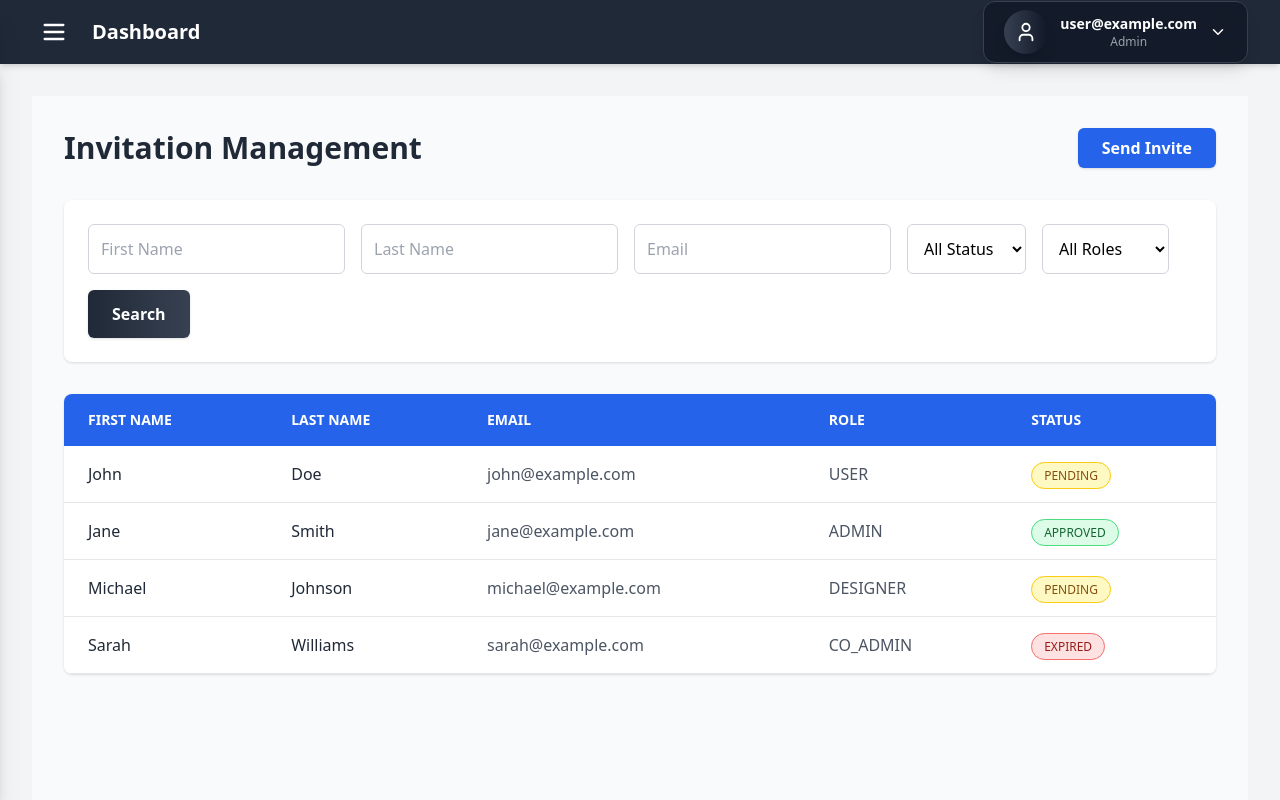
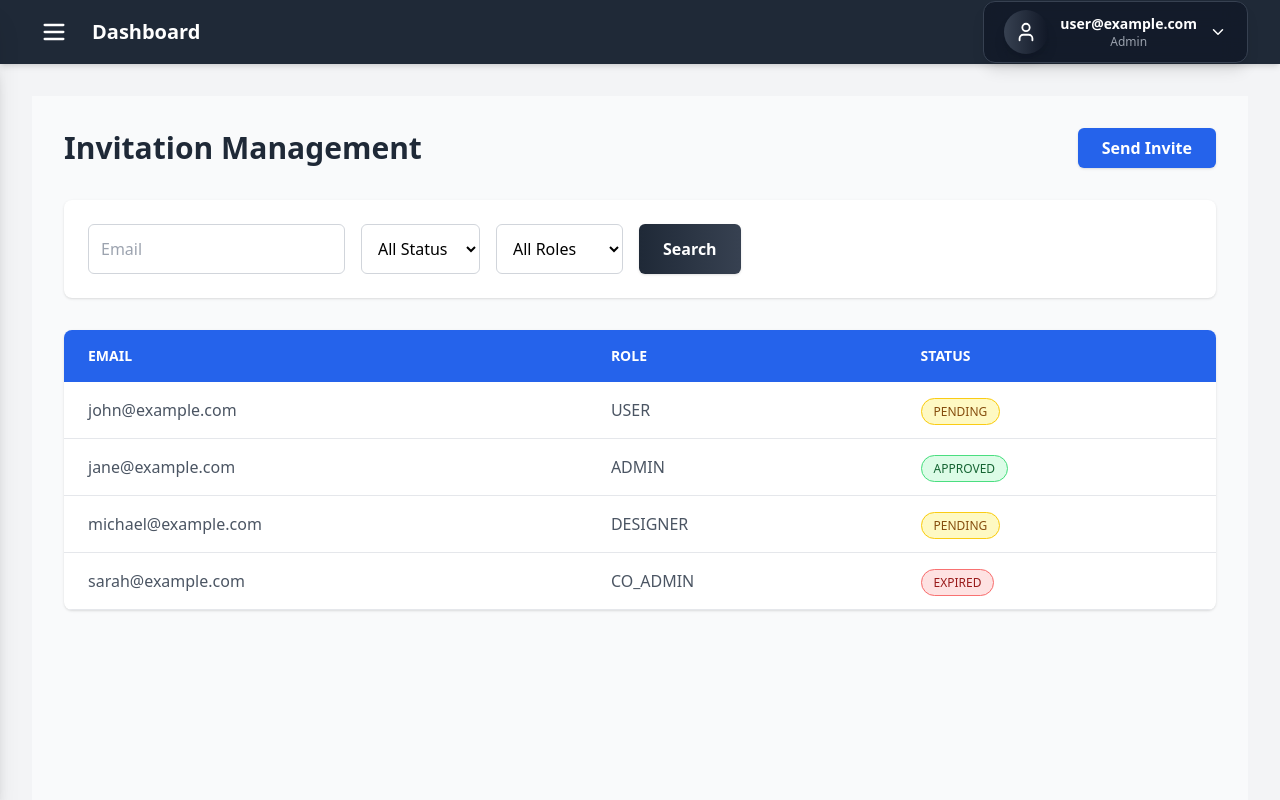
Before and after one commit to anishshet/Frontend, a React (Vite) app: page /invitations in a window 1280 px wide. Built offline with nearby package versions, Linux system fonts and the light colour scheme.

Commit message:
Removed firstname & lastname from InvitationStatus page and SendInviteComponent

```diff
--- a/src/components/invitations/SendInviteComponent.tsx
+++ b/src/components/invitations/SendInviteComponent.tsx
@@ -19,8 +19,7 @@ interface SendInviteComponentProps {
 }
 
 export function SendInviteComponent({ isPopup = false, onClose, onSuccess }: SendInviteComponentProps) {
-  const [firstName, setFirstName] = useState("");
-  const [lastName, setLastName] = useState("");
+
   const [email, setEmail] = useState("");
   const [role, setRole] = useState("USER");
   const [isSubmitting, setIsSubmitting] = useState(false);
@@ -32,13 +31,13 @@ export function SendInviteComponent({ isPopup = false, onClose, onSuccess }: Sen
     e.preventDefault();
     setSubmitError("");
 
-    if (!firstName || !lastName || !email || !role) {
+    if ( !email || !role) {
       setSubmitError("Please fill in all fields");
       return;
     }
 
     setIsSubmitting(true);
-    const data = { firstName, lastName, email, role };
+    const data = {  email, role };
     const token = getToken();
 
     try {
@@ -53,8 +52,7 @@ export function SendInviteComponent({ isPopup = false, onClose, onSuccess }: Sen
       }
 
       setSubmitSuccess(true);
-      setFirstName("");
-      setLastName("");
+
       setEmail("");
       setRole("USER");
 
@@ -119,35 +117,9 @@ export function SendInviteComponent({ isPopup = false, onClose, onSuccess }: Sen
   // Form fields component for reuse
   const renderFormFields = () => (
     <div className={isPopup ? "grid grid-cols-1 md:grid-cols-2 gap-6" : "space-y-5"}>
-      <div>
-        <label htmlFor="firstName" className="block text-sm font-medium text-gray-700 mb-1">
-          First Name
-        </label>
-        <input
-          type="text"
-          id="firstName"
-          value={firstName}
-          onChange={(e) => setFirstName(e.target.value)}
-          disabled={isSubmitting}
-          placeholder="Enter first name"
-          className="mt-1 block w-full h-11 px-4 rounded-md border-gray-300 shadow-sm focus:border-blue-500 focus:ring focus:ring-blue-200 focus:ring-opacity-50 transition-colors"
-        />
-      </div>
 
-      <div>
-        <label htmlFor="lastName" className="block text-sm font-medium text-gray-700 mb-1">
-          Last Name
-        </label>
-        <input
-          type="text"
-          id="lastName"
-          value={lastName}
-          onChange={(e) => setLastName(e.target.value)}
-          disabled={isSubmitting}
-          placeholder="Enter last name"
-          className="mt-1 block w-full h-11 px-4 rounded-md border-gray-300 shadow-sm focus:border-blue-500 focus:ring focus:ring-blue-200 focus:ring-opacity-50 transition-colors"
-        />
-      </div>
+
+
 
       <div>
         <label htmlFor="email" className="block text-sm font-medium text-gray-700 mb-1">
--- a/src/pages/InvitationStatus.tsx
+++ b/src/pages/InvitationStatus.tsx
@@ -4,8 +4,7 @@ import type { ChangeEvent, FormEvent, MouseEvent } from "react";
 // Types
 interface Invitation {
   _id: string;
-  firstName: string;
-  lastName: string;
+
   email: string;
   role: string;
   status: string;
@@ -13,10 +12,10 @@ interface Invitation {
 
 // Mock data
 const mockInvitations = [
-  { _id: '1', firstName: 'John', lastName: 'Doe', email: 'john@example.com', role: 'USER', status: 'PENDING' },
-  { _id: '2', firstName: 'Jane', lastName: 'Smith', email: 'jane@example.com', role: 'ADMIN', status: 'APPROVED' },
-  { _id: '3', firstName: 'Michael', lastName: 'Johnson', email: 'michael@example.com', role: 'DESIGNER', status: 'PENDING' },
-  { _id: '4', firstName: 'Sarah', lastName: 'Williams', email: 'sarah@example.com', role: 'CO_ADMIN', status: 'EXPIRED' },
+  { _id: '1', email: 'john@example.com', role: 'USER', status: 'PENDING' },
+  { _id: '2',  email: 'jane@example.com', role: 'ADMIN', status: 'APPROVED' },
+  { _id: '3', email: 'michael@example.com', role: 'DESIGNER', status: 'PENDING' },
+  { _id: '4',  email: 'sarah@example.com', role: 'CO_ADMIN', status: 'EXPIRED' },
 ];
 
 // Role options for dropdown
@@ -30,15 +29,14 @@ const roleOptions = [
 
 export default function InvitationStatus() {
   // Main page state
-  const [filters, setFilters] = useState({ firstName: "", lastName: "", email: "", status: "", role: "" });
+  const [filters, setFilters] = useState({ email: "", status: "", role: "" });
   const [showModal, setShowModal] = useState(false);
   const [invitations, setInvitations] = useState(mockInvitations);
   const [loading, setLoading] = useState(false);
 
   // Form state for the invitation modal
   const [formState, setFormState] = useState({
-    firstName: "",
-    lastName: "",
+
     email: "",
     role: "USER",
     isSubmitting: false,
@@ -49,8 +47,7 @@ export default function InvitationStatus() {
   // Filter invitations based on search criteria
   const filteredInvitations = invitations.filter(invitation => {
     return (
-      (!filters.firstName || invitation.firstName.toLowerCase().includes(filters.firstName.toLowerCase())) &&
-      (!filters.lastName || invitation.lastName.toLowerCase().includes(filters.lastName.toLowerCase())) &&
+
       (!filters.email || invitation.email.toLowerCase().includes(filters.email.toLowerCase())) &&
       (!filters.role || invitation.role === filters.role) &&
       (!filters.status || invitation.status === filters.status)
@@ -70,9 +67,9 @@ export default function InvitationStatus() {
   // Handle invitation form submission
   const handleSubmit = (e: FormEvent<HTMLFormElement>) => {
     e.preventDefault();
-    const { firstName, lastName, email, role } = formState;
+    const { email, role } = formState;
 
-    if (!firstName || !lastName || !email) {
+    if ( !email) {
       setFormState(prev => ({ ...prev, error: "Please fill in all required fields" }));
       return;
     }
@@ -84,8 +81,7 @@ export default function InvitationStatus() {
       // Add new invitation to the list
       const newInvitation = {
         _id: Date.now().toString(),
-        firstName,
-        lastName,
+
         email,
         role,
         status: 'PENDING'
@@ -95,8 +91,7 @@ export default function InvitationStatus() {
 
       // Reset form with success message
       setFormState({
-        firstName: "",
-        lastName: "",
+
         email: "",
         role: "USER",
         isSubmitting: false,
@@ -159,32 +154,8 @@ export default function InvitationStatus() {
 
           <form onSubmit={handleSubmit} className="space-y-6">
             <div className="grid grid-cols-1 md:grid-cols-2 gap-6">
-              <div>
-                <label htmlFor="firstName" className="block text-sm font-medium text-gray-700 mb-1">First Name</label>
-                <input
-                  type="text"
-                  id="firstName"
-                  name="firstName"
-                  value={formState.firstName}
-                  onChange={handleFormChange}
-                  disabled={formState.isSubmitting}
-                  placeholder="Enter first name"
-                  className="mt-1 block w-full h-11 px-4 rounded-md border-gray-300 shadow-sm focus:border-blue-500 focus:ring focus:ring-blue-200 focus:ring-opacity-50"
-                />
-              </div>
-              <div>
-                <label htmlFor="lastName" className="block text-sm font-medium text-gray-700 mb-1">Last Name</label>
-                <input
-                  type="text"
-                  id="lastName"
-                  name="lastName"
-                  value={formState.lastName}
-                  onChange={handleFormChange}
-                  disabled={formState.isSubmitting}
-                  placeholder="Enter last name"
-                  className="mt-1 block w-full h-11 px-4 rounded-md border-gray-300 shadow-sm focus:border-blue-500 focus:ring focus:ring-blue-200 focus:ring-opacity-50"
-                />
-              </div>
+
+
               <div>
                 <label htmlFor="email" className="block text-sm font-medium text-gray-700 mb-1">Email</label>
                 <input
@@ -257,22 +228,7 @@ export default function InvitationStatus() {
       {/* Filters */}
       <div className="bg-white p-6 rounded-lg shadow mb-8">
         <div className="flex flex-wrap gap-4">
-          <input
-            type="text"
-            name="firstName"
-            placeholder="First Name"
-            value={filters.firstName}
-            onChange={handleFilterChange}
-            className="p-3 rounded-md border border-gray-300 focus:outline-none focus:ring-2 focus:ring-blue-500"
-          />
-          <input
-            type="text"
-            name="lastName"
-            placeholder="Last Name"
-            value={filters.lastName}
-            onChange={handleFilterChange}
-            className="p-3 rounded-md border border-gray-300 focus:outline-none focus:ring-2 focus:ring-blue-500"
-          />
+
           <input
             type="email"
             name="email"
@@ -324,8 +280,7 @@ export default function InvitationStatus() {
         <table className="min-w-full">
           <thead className="bg-blue-600">
             <tr>
-              <th className="px-6 py-4 text-left text-white uppercase text-sm">First Name</th>
-              <th className="px-6 py-4 text-left text-white uppercase text-sm">Last Name</th>
+
               <th className="px-6 py-4 text-left text-white uppercase text-sm">Email</th>
               <th className="px-6 py-4 text-left text-white uppercase text-sm">Role</th>
               <th className="px-6 py-4 text-left text-white uppercase text-sm">Status</th>
@@ -335,8 +290,7 @@ export default function InvitationStatus() {
             {filteredInvitations.length > 0 ? (
               filteredInvitations.map((invitation) => (
                 <tr key={invitation._id} className="border-b border-gray-200 hover:bg-gray-50 transition">
-                  <td className="px-6 py-4 text-gray-800">{invitation.firstName}</td>
-                  <td className="px-6 py-4 text-gray-800">{invitation.lastName}</td>
+
                   <td className="px-6 py-4 text-gray-600">{invitation.email}</td>
                   <td className="px-6 py-4 text-gray-600">{invitation.role}</td>
                   <td className="px-6 py-4">
```
